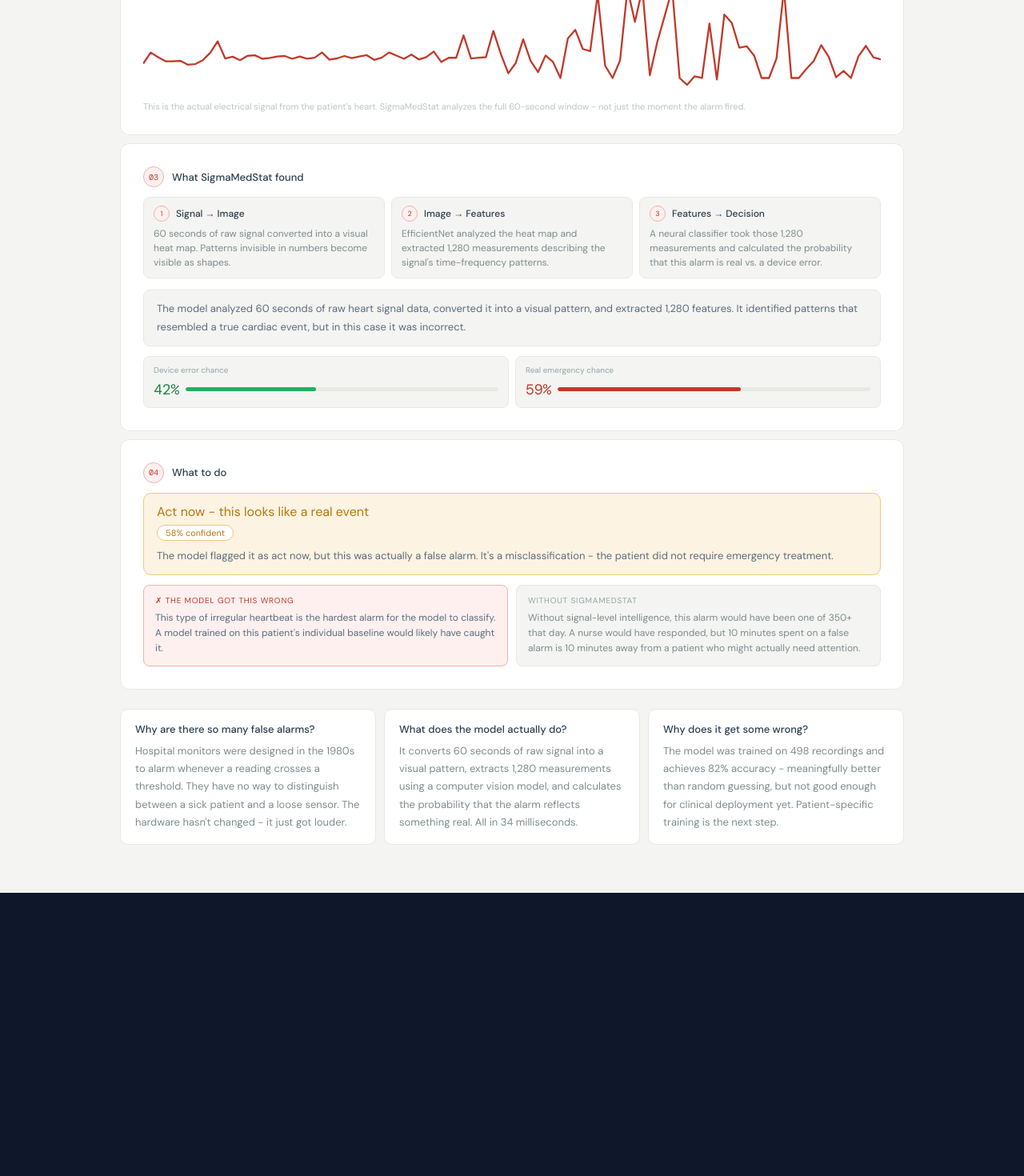
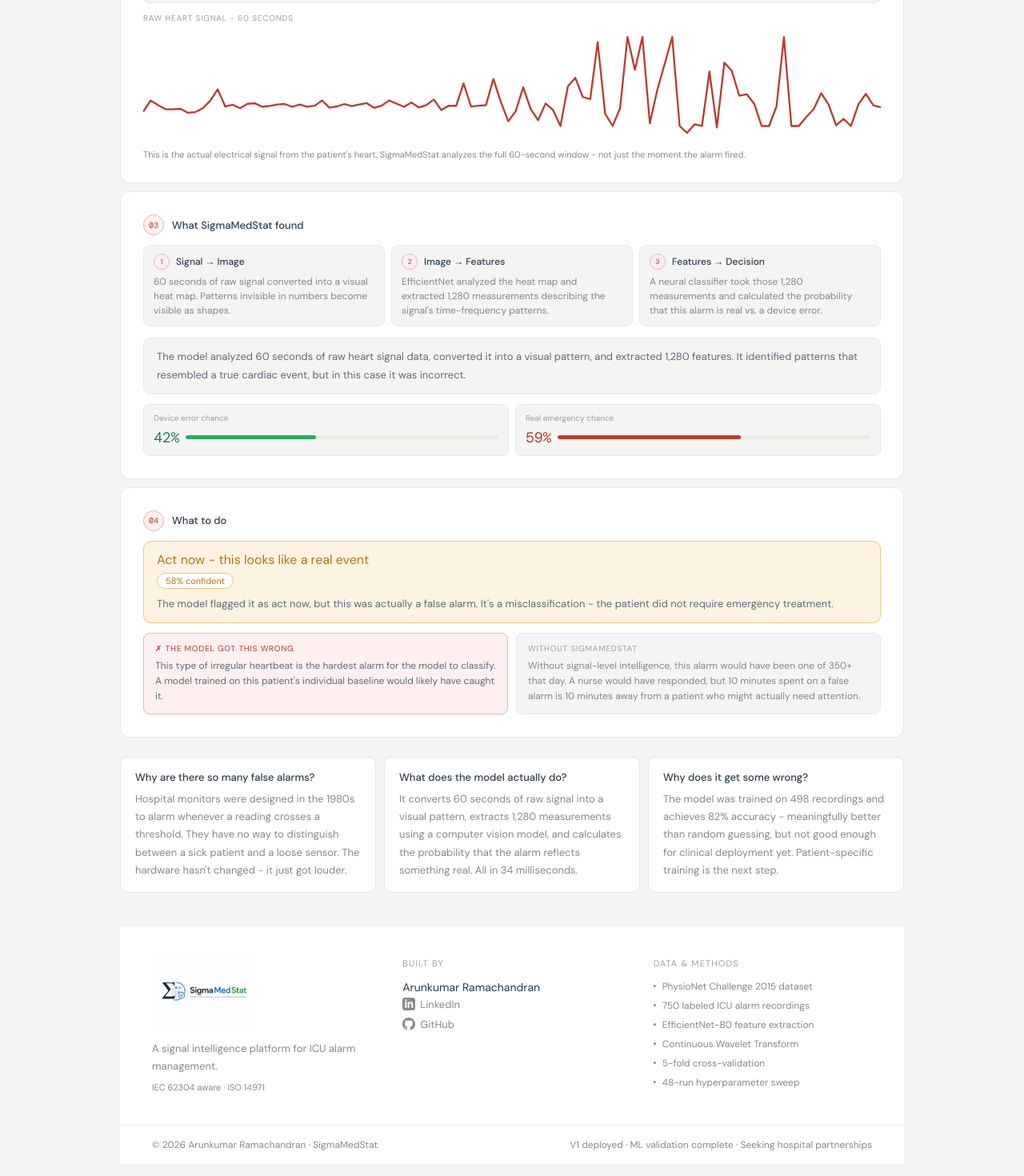
Before and after one commit to Arun-K-Ram/sigmamedstat, a React (Vite) app in the folder frontend/: page /demo in a window 1280 px wide. Shown: the part 680-2150 px from the top of the page at 80% size. Before the commit the page ends 1796 px from the top, so only its background shows below. Built offline with nearby package versions, Linux system fonts and the light colour scheme.

Commit message:
Minor ui change

```diff
--- a/frontend/src/pages/DemoPage.tsx
+++ b/frontend/src/pages/DemoPage.tsx
@@ -191,12 +191,12 @@
 
       {/* Navbar */}
       <div style={{ position:"fixed", top:0, left:0, right:0, zIndex:100, background:"rgba(244,244,242,0.95)", borderBottom:`1px solid ${MID}`, backdropFilter:"blur(8px)" }}>
-        <div style={{ maxWidth:1060, margin:"0 auto", padding:isMobile?"0 16px":"0 40px", height:64, display:"flex", alignItems:"center", justifyContent:"space-between" }}>
+        <div style={{ maxWidth:1060, margin:"0 auto", padding:isMobile?"0 16px":"0 40px", height:130, display:"flex", alignItems:"center" }}>
           <div style={{ cursor:"pointer" }} onClick={() => navigate("/")}>
-            <img src="/logo.png" alt="SigmaMedStat" style={{ height:isMobile?40:56, width:"auto" }} />
+            <img src="/logo.png" alt="SigmaMedStat" style={{ height:isMobile?90:120, width:"auto", display:"block" }} />
           </div>
           {!isMobile && (
-            <div style={{ display:"flex", alignItems:"center", gap:16 }}>
+            <div style={{ display:"flex", alignItems:"center", gap:16, marginLeft:"auto" }}>
               <div style={{ fontSize:12, color:"#95a5a6" }}>6 real ICU alarms · EfficientNet + Neural Classifier · PhysioNet 2015</div>
               <div style={{ fontSize:12, padding:"4px 14px", borderRadius:100, background:LIGHT, border:`1px solid ${MID}`, color:CHARCOAL }}>
                 Got {accuracy} of {total} right
@@ -211,7 +211,7 @@
         </div>
       </div>
 
-      <div style={{ maxWidth:1060, margin:"0 auto", padding:isMobile?"74px 16px 40px":"90px 40px 60px" }}>
+      <div style={{ maxWidth:1060, margin:"0 auto", padding:isMobile?"150px 16px 40px":"150px 40px 60px" }}>
 
         {/* Page intro */}
         <div style={{ marginBottom:20 }}>
@@ -265,7 +265,7 @@
               Raw heart signal - 60 seconds
             </div>
             <Waveform signal={s.signal} active={phase==="result"} />
-            <div style={{ fontSize:11, color:"#bdc3c7", marginTop:6 }}>
+            <div style={{ fontSize:11, color:"#7f8c8d", marginTop:6 }}>
               This is the actual electrical signal from the patient's heart. SigmaMedStat analyzes the full 60-second window - not just the moment the alarm fired.
             </div>
           </div>
@@ -385,6 +385,45 @@
           ))}
         </div>
 
+      {/* Footer */}
+      <footer style={{ borderTop:`1px solid ${MID}`, background:LIGHT, marginTop:40 }}>
+        <div style={{ maxWidth:1060, margin:"0 auto", padding:isMobile?"32px 20px":"40px 40px", display:"grid", gridTemplateColumns:isMobile?"1fr":"1fr 1fr 1fr", gap:isMobile?28:40, alignItems:"start" }}>
+          <div>
+            <img src="/logo.png" alt="SigmaMedStat" style={{ height:86, width:"auto", marginBottom:12 }} />
+            <div style={{ fontSize:13, color:"#7f8c8d", lineHeight:1.7 }}>A signal intelligence platform for ICU alarm management.</div>
+            <div style={{ fontSize:11, color:"#7f8c8d", marginTop:8 }}>IEC 62304 aware · ISO 14971</div>
+          </div>
+          <div>
+            <div style={{ fontSize:11, color:"#95a5a6", letterSpacing:"0.1em", textTransform:"uppercase", marginBottom:14 }}>Built by</div>
+            <div style={{ fontSize:14, color:CHARCOAL, marginBottom:4 }}>Arunkumar Ramachandran</div>
+            <div style={{ display:"flex", flexDirection:"column", gap:8 }}>
+              <a href="https://www.linkedin.com/in/arun-ramachandran-a2019a/" target="_blank" rel="noopener noreferrer" style={{ fontSize:13, color:"#7f8c8d", textDecoration:"none", display:"inline-flex", alignItems:"center", gap:6 }}>
+                <svg width="16" height="16" viewBox="0 0 24 24" fill="currentColor"><path d="M19 0h-14c-2.761 0-5 2.239-5 5v14c0 2.761 2.239 5 5 5h14c2.762 0 5-2.239 5-5v-14c0-2.761-2.238-5-5-5zm-11 19h-3v-11h3v11zm-1.5-12.268c-.966 0-1.75-.79-1.75-1.764s.784-1.764 1.75-1.764 1.75.79 1.75 1.764-.783 1.764-1.75 1.764zm13.5 12.268h-3v-5.604c0-3.368-4-3.113-4 0v5.604h-3v-11h3v1.765c1.396-2.586 7-2.777 7 2.476v6.759z"/></svg>
+                LinkedIn
+              </a>
+              <a href="https://github.com/Arun-K-Ram" target="_blank" rel="noopener noreferrer" style={{ fontSize:13, color:"#7f8c8d", textDecoration:"none", display:"inline-flex", alignItems:"center", gap:6 }}>
+                <svg width="16" height="16" viewBox="0 0 24 24" fill="currentColor"><path d="M12 0c-6.626 0-12 5.373-12 12 0 5.302 3.438 9.8 8.207 11.387.599.111.793-.261.793-.577v-2.234c-3.338.726-4.033-1.416-4.033-1.416-.546-1.387-1.333-1.756-1.333-1.756-1.089-.745.083-.729.083-.729 1.205.084 1.839 1.237 1.839 1.237 1.07 1.834 2.807 1.304 3.492.997.107-.775.418-1.305.762-1.604-2.665-.305-5.467-1.334-5.467-5.931 0-1.311.469-2.381 1.236-3.221-.124-.303-.535-1.524.117-3.176 0 0 1.008-.322 3.301 1.23.957-.266 1.983-.399 3.003-.404 1.02.005 2.047.138 3.006.404 2.291-1.552 3.297-1.23 3.297-1.23.653 1.653.242 2.874.118 3.176.77.84 1.235 1.911 1.235 3.221 0 4.609-2.807 5.624-5.479 5.921.43.372.823 1.102.823 2.222v3.293c0 .319.192.694.801.576 4.765-1.589 8.199-6.086 8.199-11.386 0-6.627-5.373-12-12-12z"/></svg>
+                GitHub
+              </a>
+            </div>
+          </div>
+          <div>
+            <div style={{ fontSize:11, color:"#95a5a6", letterSpacing:"0.1em", textTransform:"uppercase", marginBottom:14 }}>Data & methods</div>
+            <div style={{ display:"flex", flexDirection:"column", gap:8 }}>
+              {["PhysioNet Challenge 2015 dataset","750 labeled ICU alarm recordings","EfficientNet-B0 feature extraction","Continuous Wavelet Transform","5-fold cross-validation","48-run hyperparameter sweep"].map((t,i) => (
+                <div key={i} style={{ fontSize:12, color:"#7f8c8d", display:"flex", alignItems:"center", gap:8 }}>
+                  <div style={{ width:3, height:3, borderRadius:"50%", background:"#7f8c8d", flexShrink:0 }} />
+                  {t}
+                </div>
+              ))}
+            </div>
+          </div>
+        </div>
+        <div style={{ borderTop:`1px solid ${MID}`, maxWidth:1060, margin:"0 auto", padding:isMobile?"16px 20px":"16px 40px", display:"flex", flexDirection:isMobile?"column":"row", gap:isMobile?6:0, justifyContent:"space-between", alignItems:isMobile?"flex-start":"center" }}>
+          <div style={{ fontSize:12, color:"#7f8c8d" }}>© 2026 Arunkumar Ramachandran · SigmaMedStat</div>
+          <div style={{ fontSize:12, color:"#7f8c8d" }}>V1 deployed · ML validation complete · Seeking hospital partnerships</div>
+        </div>
+      </footer>
       </div>
     </div>
   )
--- a/frontend/src/pages/HomePage.tsx
+++ b/frontend/src/pages/HomePage.tsx
@@ -100,7 +100,7 @@
           </div>
         ))}
       </div>
-      <div style={{ marginTop:16, fontSize:10, color:"#bdc3c7", textAlign:"center" }}>Standard hospital monitor</div>
+      <div style={{ marginTop:16, fontSize:10, color:"#7f8c8d", textAlign:"center" }}>Standard hospital monitor</div>
     </div>
   )
 
@@ -249,7 +249,7 @@
               <div>
                 <div style={{ fontSize:15, fontWeight:400, color:CHARCOAL, marginBottom:12 }}>What SigmaMedStat adds - without replacing anything</div>
                 <div style={{ fontSize:13, color:"#7f8c8d", lineHeight:1.8 }}>
-                  SigmaMedStat doesn't replace the monitor. It sits alongside it, reading the same signals but asking a different question: not "Is this reading abnormal?" but "Should anyone act on this at all?"
+                  SigmaMedStat doesn't replace the monitor. It sits alongside it, reading the same signals. Primary focus is to check if a reading is abnormal and should anyone act on this at all?
                 </div>
               </div>
               <div style={{ display:"flex", flexDirection:"column", gap:12 }}>
@@ -257,10 +257,10 @@
                   {them:"Alarm fires when reading crosses a threshold", us:"Signal is evaluated before the alarm reaches the nurse"},
                   {them:"350 alarms per patient per day", us:"Each alarm comes with a confidence score and explanation"},
                   {them:"Nurse decides on every single alarm", us:"Model pre-screens: act now, or stand down"},
-                  {them:"No explanation - just a beeping sound", us:"Plain English: what happened and what to do"},
+                  {them:"No explanation - just a beeping sound", us:"What happened and what to do"},
                 ].map((r,i) => (
                   <div key={i} style={{ display:"grid", gridTemplateColumns:"1fr 1fr", gap:10, paddingBottom:12, borderBottom:i<3?`1px solid ${MID}`:"none" }}>
-                    <div style={{ fontSize:12, color:"#bdc3c7", textDecoration:"line-through", lineHeight:1.6 }}>{r.them}</div>
+                    <div style={{ fontSize:12, color:"#7f8c8d", textDecoration:"line-through", lineHeight:1.6 }}>{r.them}</div>
                     <div style={{ fontSize:12, color:CHARCOAL, lineHeight:1.6 }}>→ {r.us}</div>
                   </div>
                 ))}
@@ -382,7 +382,7 @@
                             <span style={{ fontSize:12, fontFamily:"DM Mono", color:r.best?R:"#95a5a6" }}>{(r.auc*100).toFixed(0)}%</span>
                           </div>
                           <div style={{ height:6, background:SOFT, borderRadius:3, overflow:"hidden" }}>
-                            <div style={{ height:"100%", width:`${r.auc*100}%`, background:r.best?R:"#bdc3c7", borderRadius:3 }} />
+                            <div style={{ height:"100%", width:`${r.auc*100}%`, background:r.best?R:"#7f8c8d", borderRadius:3 }} />
                           </div>
                         </div>
                       ))}
@@ -393,7 +393,7 @@
                         <span style={{ fontSize:11, fontFamily:"DM Mono", color:"#95a5a6" }}>50%</span>
                       </div>
                       <div style={{ height:4, background:MID, borderRadius:2, marginTop:6, overflow:"hidden" }}>
-                        <div style={{ height:"100%", width:"50%", background:"#bdc3c7", borderRadius:2 }} />
+                        <div style={{ height:"100%", width:"50%", background:"#7f8c8d", borderRadius:2 }} />
                       </div>
                     </div>
                     {exp.best && (
@@ -551,9 +551,9 @@
 
       {/* Navbar */}
       <div style={{ position:"fixed", top:0, left:0, right:0, zIndex:100, background:"rgba(244,244,242,0.95)", borderBottom:`1px solid ${MID}`, backdropFilter:"blur(8px)" }}>
-        <div style={{ maxWidth:960, margin:"0 auto", padding:isMobile?"0 20px":"0 40px", height:64, display:"flex", alignItems:"center" }}>
+        <div style={{ maxWidth:960, margin:"0 auto", padding:isMobile?"0 20px":"0 40px", height:130, display:"flex", alignItems:"center" }}>
           <div style={{ cursor:"pointer" }} onClick={() => navigate("/")}>
-            <img src="/logo.png" alt="SigmaMedStat" style={{ height:isMobile?44:56, width:"auto" }} />
+            <img src="/logo.png" alt="SigmaMedStat" style={{ height:isMobile?90:120, width:"auto", display:"block" }} />
           </div>
         </div>
       </div>
@@ -572,7 +572,7 @@
             Most of it is noise.
           </h1>
           <p className="fi d3" style={{ fontSize:isMobile?15:17, color:"#7f8c8d", maxWidth:520, margin:"0 auto 36px", lineHeight:1.8 }}>
-            SigmaMedStat analyzes the same signals as hospital monitors and tells you, before the alarm reaches the nurse, whether it's worth acting on.
+            SigmaMedStat analyzes the same signals as hospital monitors and tells you whether it's worth acting on before the alarm reaches the nurse.
           </p>
           <div className="fi d4" style={{ display:"flex", gap:12, justifyContent:"center", flexWrap:"wrap" }}>
           </div>
@@ -588,9 +588,9 @@
         {/* Animation */}
         <section style={{ maxWidth:960, margin:"0 auto", padding:isMobile?"40px 20px 60px":"60px 40px 80px" }}>
           <Reveal>
-            <div style={{ fontSize:11, color:"#bdc3c7", letterSpacing:"0.1em", textTransform:"uppercase", textAlign:"center", marginBottom:28 }}>Here's what it looks like in practice</div>
+            <div style={{ fontSize:11, color:"#7f8c8d", letterSpacing:"0.1em", textTransform:"uppercase", textAlign:"center", marginBottom:28 }}>Here's what it looks like in practice</div>
             <HospitalAnimation />
-            <div style={{ textAlign:"center", marginTop:20, fontSize:12, color:"#bdc3c7" }}>
+            <div style={{ textAlign:"center", marginTop:20, fontSize:12, color:"#7f8c8d" }}>
               Simulated scenario: blood oxygen sensor loses contact after the patient repositions.
             </div>
           </Reveal>
@@ -622,10 +622,10 @@
               <div>
                 <p style={{ fontSize:11, color:"#95a5a6", letterSpacing:"0.1em", textTransform:"uppercase", marginBottom:16 }}>What's actually happening in hospitals</p>
                 <h2 style={{ fontSize:isMobile?22:30, fontWeight:300, color:CHARCOAL, lineHeight:1.3, letterSpacing:"-0.5px", marginBottom:16 }}>
-                  In many hospitals, nurses sometimes end up ignoring alarms. That's the real problem.
+                  In many hospitals, nurses sometimes end up ignoring alarms thinking they are false alarms...That's the real problem.
                 </h2>
                 <p style={{ fontSize:14, color:"#7f8c8d", lineHeight:1.8, marginBottom:14 }}>
-                  It's not negligence. It's just survival. When 99% of alarms don't mean anything, people start tuning them out. That's called alarm fatigue, and the Emergency Care Research Institute has ranked it as a top patient safety risk year after year.
+                   When 99% of alarms don't mean anything, people start tuning them out. That's called alarm fatigue, and the Emergency Care Research Institute has ranked it as a top patient safety risk year after year.
                 </p>
                 <p style={{ fontSize:14, color:"#7f8c8d", lineHeight:1.8 }}>
                   The monitors aren't broken. They're doing exactly what they were designed to do. But they were never built to question whether the reading itself is reliable.
@@ -637,10 +637,10 @@
                   {before:"Is this reading outside the normal range?", after:"Should anyone trust this reading at all?"},
                   {before:"Fire the alarm and let the nurse decide", after:"Check the signal first, then decide whether to alarm"},
                   {before:"Nurse is on her 347th alarm of the shift", after:"Only the alarms worth acting on reach the nurse"},
-                  {before:"No explanation - just a beeping sound", after:"Plain English: what happened and what to do"},
+                  {before:"No explanation - just a beeping sound", after:"What happened and what to do"},
                 ].map((r,i) => (
                   <div key={i} style={{ paddingBottom:12, marginBottom:12, borderBottom:i<3?`1px solid ${SOFT}`:"none" }}>
-                    <div style={{ fontSize:12, color:"#bdc3c7", marginBottom:4, textDecoration:"line-through" }}>{r.before}</div>
+                    <div style={{ fontSize:12, color:"#7f8c8d", marginBottom:4, textDecoration:"line-through" }}>{r.before}</div>
                     <div style={{ fontSize:12, color:CHARCOAL }}>→ {r.after}</div>
                   </div>
                 ))}
@@ -714,9 +714,9 @@
         <footer style={{ borderTop:`1px solid ${MID}`, background:LIGHT }}>
           <div style={{ maxWidth:960, margin:"0 auto", padding:isMobile?"32px 20px":"40px 40px", display:"grid", gridTemplateColumns:isMobile?"1fr":"1fr 1fr 1fr", gap:isMobile?28:40, alignItems:"start" }}>
             <div>
-              <img src="/logo.png" alt="SigmaMedStat" style={{ height:36, width:"auto", marginBottom:12 }} />
+              <img src="/logo.png" alt="SigmaMedStat" style={{ height:86, width:"auto", marginBottom:12 }} />
               <div style={{ fontSize:13, color:"#7f8c8d", lineHeight:1.7 }}>A signal intelligence platform for ICU alarm management.</div>
-              <div style={{ fontSize:11, color:"#bdc3c7", marginTop:8 }}>IEC 62304 aware · ISO 14971</div>
+              <div style={{ fontSize:11, color:"#7f8c8d", marginTop:8 }}>IEC 62304 aware · ISO 14971</div>
             </div>
             <div>
               <div style={{ fontSize:11, color:"#95a5a6", letterSpacing:"0.1em", textTransform:"uppercase", marginBottom:14 }}>Built by</div>
@@ -737,7 +737,7 @@
               <div style={{ display:"flex", flexDirection:"column", gap:8 }}>
                 {["PhysioNet Challenge 2015 dataset","750 labeled ICU alarm recordings","EfficientNet-B0 feature extraction","Continuous Wavelet Transform","5-fold cross-validation","48-run hyperparameter sweep"].map((t,i) => (
                   <div key={i} style={{ fontSize:12, color:"#7f8c8d", display:"flex", alignItems:"center", gap:8 }}>
-                    <div style={{ width:3, height:3, borderRadius:"50%", background:"#bdc3c7", flexShrink:0 }} />
+                    <div style={{ width:3, height:3, borderRadius:"50%", background:"#7f8c8d", flexShrink:0 }} />
                     {t}
                   </div>
                 ))}
@@ -745,8 +745,8 @@
             </div>
           </div>
           <div style={{ borderTop:`1px solid ${MID}`, maxWidth:960, margin:"0 auto", padding:isMobile?"16px 20px":"16px 40px", display:"flex", flexDirection:isMobile?"column":"row", gap:isMobile?6:0, justifyContent:"space-between", alignItems:isMobile?"flex-start":"center" }}>
-            <div style={{ fontSize:12, color:"#bdc3c7" }}>© 2026 Arunkumar Ramachandran · SigmaMedStat</div>
-            <div style={{ fontSize:12, color:"#bdc3c7" }}>V1 deployed · ML validation complete · Seeking hospital partnerships</div>
+            <div style={{ fontSize:12, color:"#7f8c8d" }}>© 2026 Arunkumar Ramachandran · SigmaMedStat</div>
+            <div style={{ fontSize:12, color:"#7f8c8d" }}>V1 deployed · ML validation complete · Seeking hospital partnerships</div>
           </div>
         </footer>
       </div>
```
